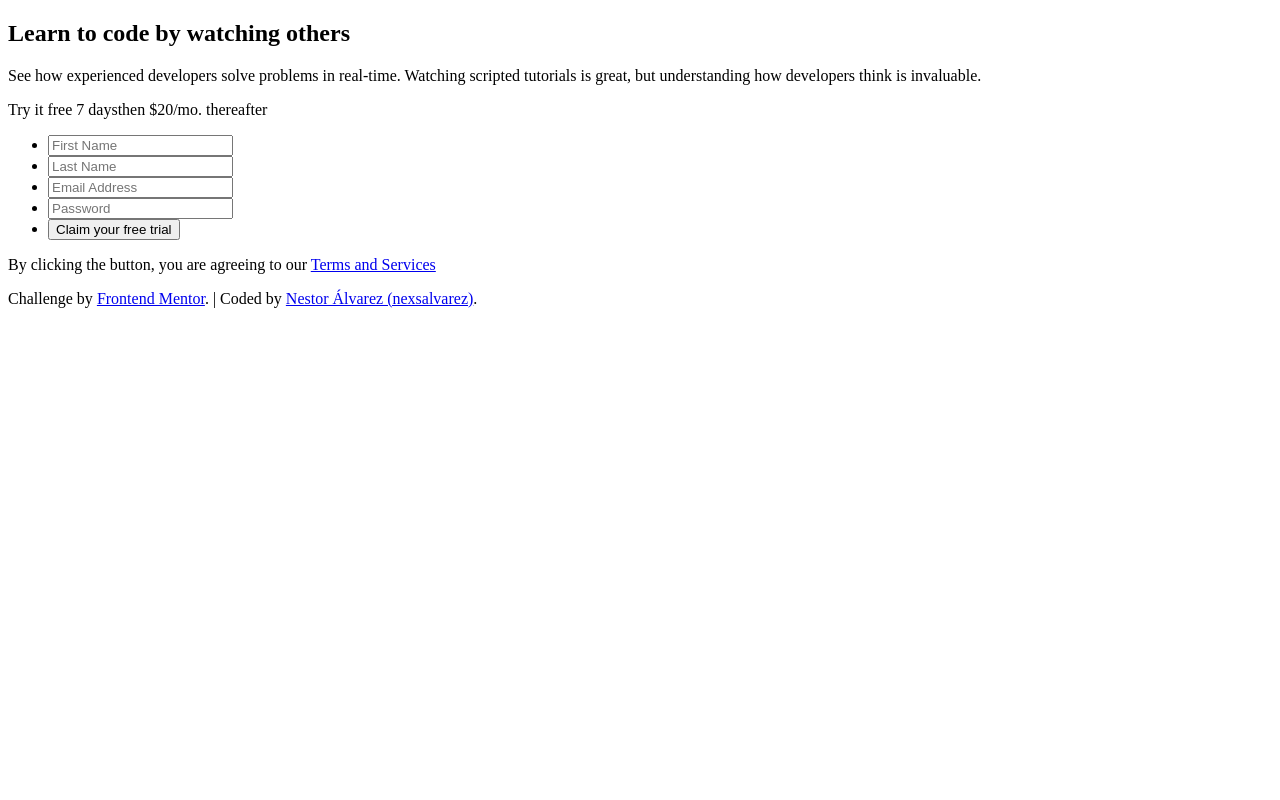
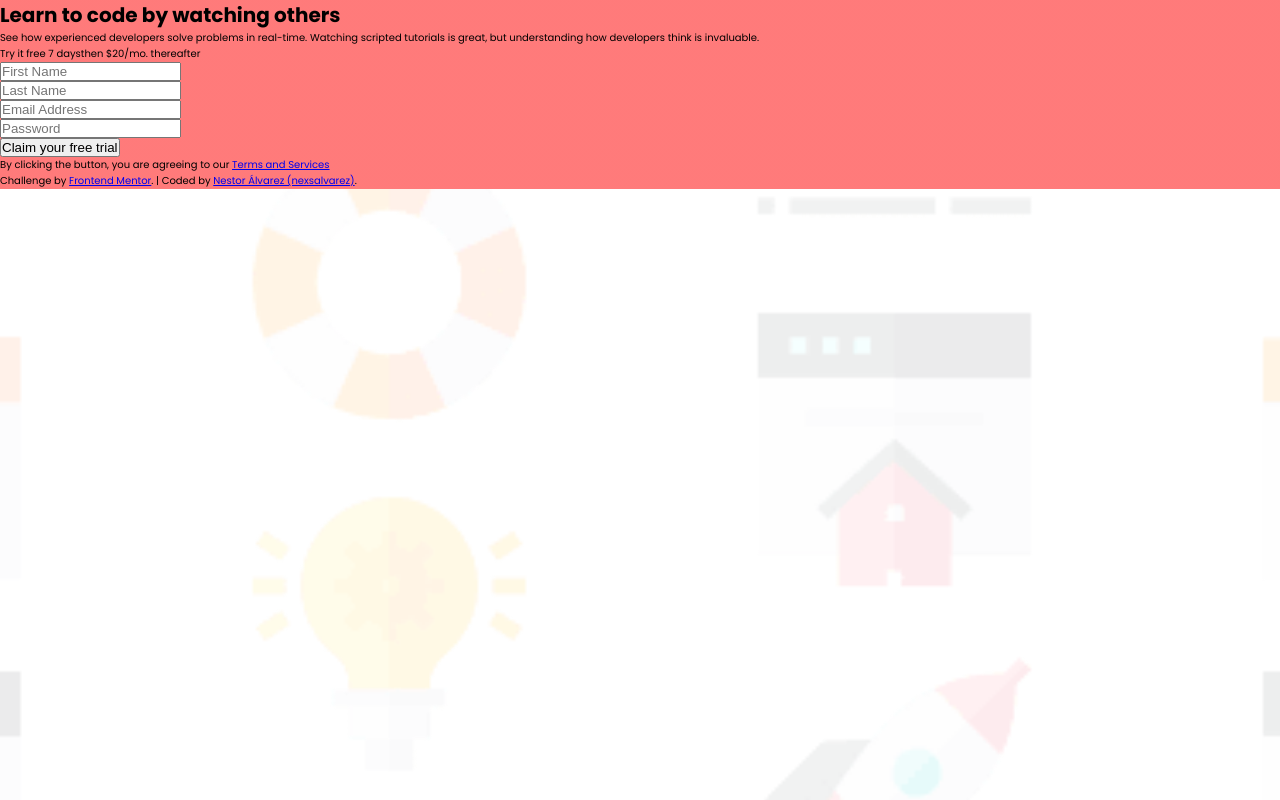
Before and after one commit to nexsalvarez/intro-component-with-signup-form, a plain HTML site: page index.html in a window 1280 px wide. Drawn offline with Linux system fonts and the light colour scheme.

Commit message:
Styles CSS configurations

```diff
--- /dev/null
+++ b/CSS/styles.css
@@ -0,0 +1,23 @@
+:root {
+    --red: hsl(0, 100%, 74%);
+    --green: hsl(154, 59%, 51%);
+    --blue: hsl(248, 32%, 49%);
+    --dark-blue: hsl(249, 10%, 26%);
+    --grayish-blue: hsl(246, 25%, 77%);
+    --md: 1.6rem;
+}
+* {
+    box-sizing: border-box;
+    margin: 0;
+    padding: 0;
+}
+html {
+    font-size: 62.5%;
+}
+body {
+    font-family: 'Poppins', sans-serif;
+    background-image: linear-gradient(hsl(0, 100%, 74%),hsl(0, 100%, 74%)), url('../images/bg-intro-mobile.png');
+    background-position: center;
+    background-repeat: no-repeat;
+    background-size: cover;
+}
--- a/index.html
+++ b/index.html
@@ -2,21 +2,17 @@
 <html lang="en">
 <head>
   <meta charset="UTF-8">
-  <meta name="viewport" content="width=device-width, initial-scale=1.0"> <!-- displays site properly based on user's device -->
-
+  <meta name="viewport" content="width=device-width, initial-scale=1.0">
+  <link rel="preconnect" href="https://fonts.googleapis.com">
+  <link rel="preconnect" href="https://fonts.gstatic.com" crossorigin>
+  <link href="https://fonts.googleapis.com/css2?family=Poppins:wght@400;500;600;700&display=swap" rel="stylesheet">
   <link rel="icon" type="image/png" sizes="32x32" href="./images/favicon-32x32.png">
-
   <title>Frontend Mentor | Intro component with sign up form</title>
-
-  <!-- Feel free to remove these styles or customise in your own stylesheet 👍 -->
-  <style>
-    .attribution { font-size: 11px; text-align: center; }
-    .attribution a { color: hsl(228, 45%, 44%); }
-  </style>
+  <link rel="stylesheet" href="./CSS/styles.css">
+  <link rel="stylesheet" href="./CSS/desktop.css" media="(min-width: 860px)">
 </head>
 <body>
   <main>
-    <section>
       <div>
         <h1>Learn to code by watching others</h1>
         <p>See how experienced developers solve problems in real-time. Watching scripted tutorials is great, but understanding how developers think is invaluable. </p>
@@ -60,9 +56,7 @@
           </div>
         </form>
       </div>
-    </section>
   </main>
-
   <footer>
     <div>
       <p>Challenge by <a href="https://www.frontendmentor.io/challenges/intro-component-with-signup-form-5cf91bd49edda32581d28fd1" target="_blank">Frontend Mentor</a>. | Coded by <a href="https://github.com/nexsalvarez">Nestor Álvarez (nexsalvarez)</a>.</p>
```
Also changed, not shown: CSS/desktop.css (added).
